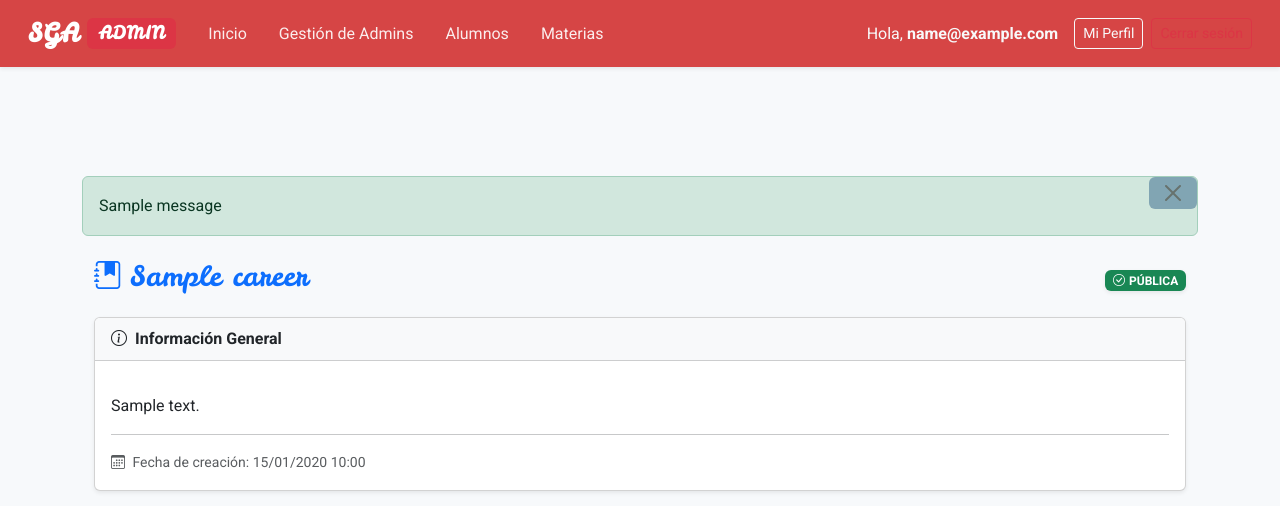
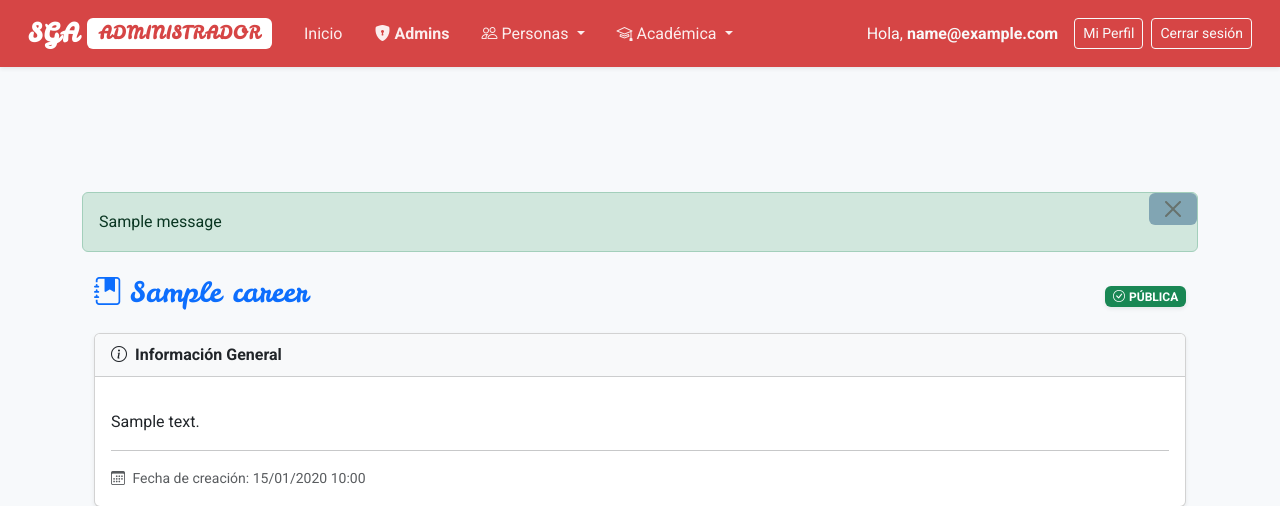
Before and after one commit to jazzzz0/sistema-gestion-academica, a Django app: page /careers/1/ in a window 1280 px wide. Shown: the top 506 px of the page. Run offline with Django 5.2, Linux system fonts and the light colour scheme; a user stored in the database is signed in; tables that the repository leaves empty hold one stand-in row (values such as "Sample post"); one stand-in notice (Sample message) is shown.

Commit message:
fix: Al logear con un Admin, el navbar lo identifica como Estudiante (SGA-121)
* feat(navbar): update navbar roles and styles for improved user experience

* feat(navbar): improve dropdown structure for better navigation

* Change greeting to display user email instead of username

```diff
--- a/static/css/styles.css
+++ b/static/css/styles.css
@@ -1,5 +1,5 @@
 /* ========================================================================== */
-/* Descripción: Hoja de estilos global (SGA) - Adaptada al Manual de Marca    */
+/* Descripción: Hoja de estilos global (SGA).                                 */
 /* ========================================================================== */
 
 /* 0. Importar Fuentes */
@@ -8,7 +8,7 @@
 @import url('https://fonts.googleapis.com/css2?family=Leckerli+One&family=Roboto:wght@300;400;700&display=swap');
 
 /* ========================================================================== */
-/* 1. Variables de marca (Actualizadas según Manual)                          */
+/* 1. Variables de marca                                                      */
 /* ========================================================================== */
 :root {
   /* Colores Principales [cite: 71-73] */
@@ -113,7 +113,7 @@ button:not(.btn):not(.navbar-toggler):hover {
 }
 
 /* ========================================================================== */
-/* 4. Estilos específicos por ROL (Overrides adaptados a la marca)            */
+/* 4. Estilos específicos por ROL (Overrides)                                 */
 /* ========================================================================== */
 /* Admin: Usamos el color de Error/Atención para alta visibilidad */
 .navbar-admin { background-color: var(--color-error) !important; } /* #D64545 */
@@ -124,14 +124,16 @@ button:not(.btn):not(.navbar-toggler):hover {
 /* Student: Usamos el color Secundario (Verde Amigable) */
 .navbar-student { background-color: var(--color-secondary) !important; } /* #58857C */
 
-.role-badge {
-  display: inline-block;
-  padding: 0.25em 0.5em;
-  border-radius: 4px;
-  font-size: 14px;
-  color: var(--color-white);
-  vertical-align: middle;
-}
+/* Student: Usamos el color Secundario (Verde Amigable) */
+.navbar-student { background-color: var(--color-secondary) !important; } /* #58857C */
+
+/* Guest: Usamos el color de Gris Oscuro */
+.navbar-guest { background-color: var(--color-gray-dark) !important; }
+
+/* Ajuste de Badges para que coincidan con la lógica */
+.badge-admin { background-color: var(--color-white); color: var(--color-error); }
+.badge-teacher { background-color: var(--color-white); color: var(--color-primary); }
+.badge-student { background-color: var(--color-white); color: var(--color-secondary); }
 
 /* ========================================================================== */
 /* 5. Ajustes Responsive                                                      */
--- a/templates/base.html
+++ b/templates/base.html
@@ -6,7 +6,6 @@
     <title>{% block title %}Sistema de Gestión Académica{% endblock %}</title>
 
     <link href="https://cdn.jsdelivr.net/npm/bootstrap@5.3.3/dist/css/bootstrap.min.css" rel="stylesheet">
-    <!-- Bootstrap Icons (global) -->
     <link rel="stylesheet" href="https://cdn.jsdelivr.net/npm/bootstrap-icons@1.10.5/font/bootstrap-icons.css">
 
     {% load static %}
@@ -16,8 +15,10 @@
 </head>
 
 <body>
-    <nav class="navbar navbar-expand-lg navbar-dark bg-primary fixed-top shadow-sm
-    {% if user.is_superuser %}
+    <nav class="navbar navbar-expand-lg navbar-dark fixed-top shadow-sm
+    {% if not user.is_authenticated %}
+        navbar-guest
+    {% elif user.is_superuser or user.is_staff %}
         navbar-admin
     {% elif user.groups.all.0.name == 'Docente' %}
         navbar-teacher
@@ -29,12 +30,12 @@
             <a class="navbar-brand fw-bold d-flex align-items-center" href="{% url 'home' %}">
                 SGA
                 {% if user.is_authenticated %}
-                    {% if user.is_superuser %}
-                        <span class="badge bg-danger ms-2" style="font-size: 0.7em;">ADMIN</span>
+                    {% if user.is_superuser or user.is_staff %}
+                        <span class="badge badge-admin ms-2" style="font-size: 0.7em;">ADMINISTRADOR</span>
                     {% elif user.groups.all.0.name == 'Docente' %}
-                        <span class="badge bg-info ms-2" style="font-size: 0.7em;">DOCENTE</span>
+                        <span class="badge badge-teacher ms-2" style="font-size: 0.7em;">DOCENTE</span>
                     {% else %}
-                        <span class="badge bg-success ms-2" style="font-size: 0.7em;">ESTUDIANTE</span>
+                        <span class="badge badge-student ms-2" style="font-size: 0.7em;">ESTUDIANTE</span>
                     {% endif %}
                 {% endif %}
             </a>
@@ -45,43 +46,88 @@
             </button>
 
             <div class="collapse navbar-collapse" id="navbarNav">
-                <ul class="navbar-nav me-auto"> <li class="nav-item">
+                <ul class="navbar-nav me-auto">
+                    <li class="nav-item">
                         <a class="nav-link active" href="{% url 'home' %}">Inicio</a>
                     </li>
+
+                    {% if user.is_authenticated %}
+
                         {% if user.is_superuser %}
                             <li class="nav-item">
-                        <a class="nav-link" href="{% url 'users:admin_list' %}">Gestión de Admins</a>
+                                <a class="nav-link fw-bold text-warning" href="{% url 'users:admin_list' %}">
+                                    <i class="bi bi-shield-lock-fill"></i> Admins
+                                </a>
                             </li>
                         {% endif %}
+
+                        {% if user.is_staff %}
+
+                            <li class="nav-item dropdown">
+                                <a class="nav-link dropdown-toggle" href="#" role="button" data-bs-toggle="dropdown" aria-expanded="false">
+                                    <i class="bi bi-people"></i> Personas
+                                </a>
+                                <ul class="dropdown-menu">
+                                    <li><a class="dropdown-item" href="{% url 'students:student_list' %}">Alumnos</a></li>
+                                    <li><a class="dropdown-item" href="{% url 'users:teacher_list' %}">Profesores</a></li>
+                                </ul>
+                            </li>
+
+                            <li class="nav-item dropdown">
+                                <a class="nav-link dropdown-toggle" href="#" role="button" data-bs-toggle="dropdown" aria-expanded="false">
+                                    <i class="bi bi-mortarboard"></i> Académica
+                                </a>
+                                <ul class="dropdown-menu">
+                                    <li><a class="dropdown-item" href="{% url 'careers:career_list' %}">Carreras</a></li>
+                                    <li><a class="dropdown-item" href="{% url 'subjects:subject_list' %}">Materias</a></li>
+                                    <li><hr class="dropdown-divider"></li>
+                                    <li><a class="dropdown-item" href="{% url 'enrollments:enrollment_list' %}">Inscripciones</a></li>
+                                </ul>
+                            </li>
+
+                        {% endif %}
+
+                        {% if user.groups.all.0.name == 'Docente' %}
                             <li class="nav-item">
-                        <a class="nav-link" href="{% url 'students:student_list' %}">Alumnos</a>
+                                <a class="nav-link" href="#">Mis Materias</a>
+                            </li>
+                        {% endif %}
+
+                        {% if not user.is_staff and user.groups.all.0.name != 'Docente' %}
+                             <li class="nav-item">
+                                <a class="nav-link" href="#">Oferta Académica</a>
                             </li>
                              <li class="nav-item">
-                        <a class="nav-link" href="{% url 'subjects:subject_list' %}">Materias</a>
+                                <a class="nav-link" href="#">Mis Inscripciones</a>
                             </li>
+                        {% endif %}
+
+                    {% endif %}
                 </ul>
 
                 <div class="d-flex align-items-center">
                     {% if user.is_authenticated %}
-                        <span class="me-3 text-light">
+                        <span class="me-3 text-light d-none d-lg-block">
                             Hola, <strong>{{ user.first_name|default:user.email }}</strong>
                         </span>
                         <a href="{% url 'profile' %}" class="btn btn-outline-light btn-sm me-2">Mi Perfil</a>
 
                         <form action="{% url 'logout' %}" method="post" class="d-inline">
                             {% csrf_token %}
-                            <button type="submit" class="btn btn-outline-danger btn-sm">Cerrar sesión</button>
+                            <button type="submit" class="btn btn-outline-light btn-sm">Cerrar sesión</button>
                         </form>
                     {% else %}
                         <a href="{% url 'login' %}" class="btn btn-light btn-sm text-primary fw-bold">Iniciar sesión</a>
                     {% endif %}
                 </div>
-            </div> </div> </nav> <main class="container pt-5 mt-5">
+            </div>
+        </div>
+    </nav>
 
-            <!-- Mensajes Django (flash messages) -->
+    <main class="container pt-5 mt-5">
             {% if messages %}
                 {% for message in messages %}
-                    <div class="alert alert-{{ message.tags }} alert-dismissible fade show" role="alert">
+                    <div class="alert alert-{{ message.tags }} alert-dismissible fade show mt-3" role="alert">
                         {{ message }}
                         <button type="button" class="btn-close" data-bs-dismiss="alert" aria-label="Close"></button>
                     </div>
```
Lines whose indentation alone changed are shown as unchanged.
